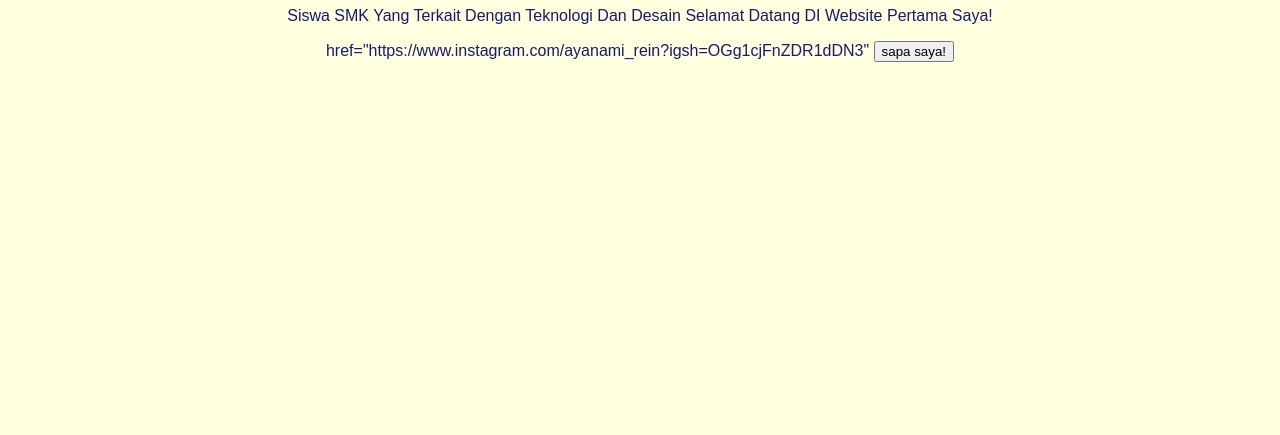
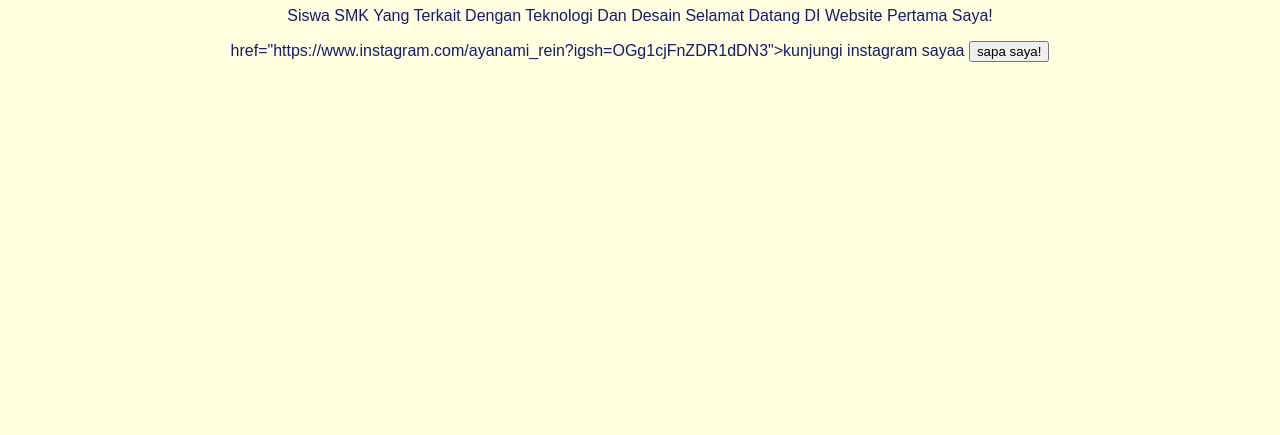
Before and after one commit to ayanamiarein/evangelion01, a plain HTML site: page index.html in a window 1280 px wide. Shown: the part 365-800 px from the top of the page. Drawn offline with Linux system fonts and the light colour scheme.

Commit message:
Update index.html

```diff
--- a/index.html
+++ b/index.html
@@ -9,7 +9,7 @@
       <img src="34b0d917-2186-4115-a5cc-e1e580aab2e5.jpeg" alt="foto profil saya">
       <h1>Hero Maulana Haren</h1>
       <P>Siswa SMK Yang Terkait Dengan Teknologi Dan Desain Selamat Datang DI Website Pertama Saya!</P>
-      <a> href="https://www.instagram.com/ayanami_rein?igsh=OGg1cjFnZDR1dDN3"</a>
+      <a> href="https://www.instagram.com/ayanami_rein?igsh=OGg1cjFnZDR1dDN3">kunjungi instagram sayaa</a>
       <button id="sapaButton">sapa saya!</button>
    </div>
 <script src="script.js"></script>
```
